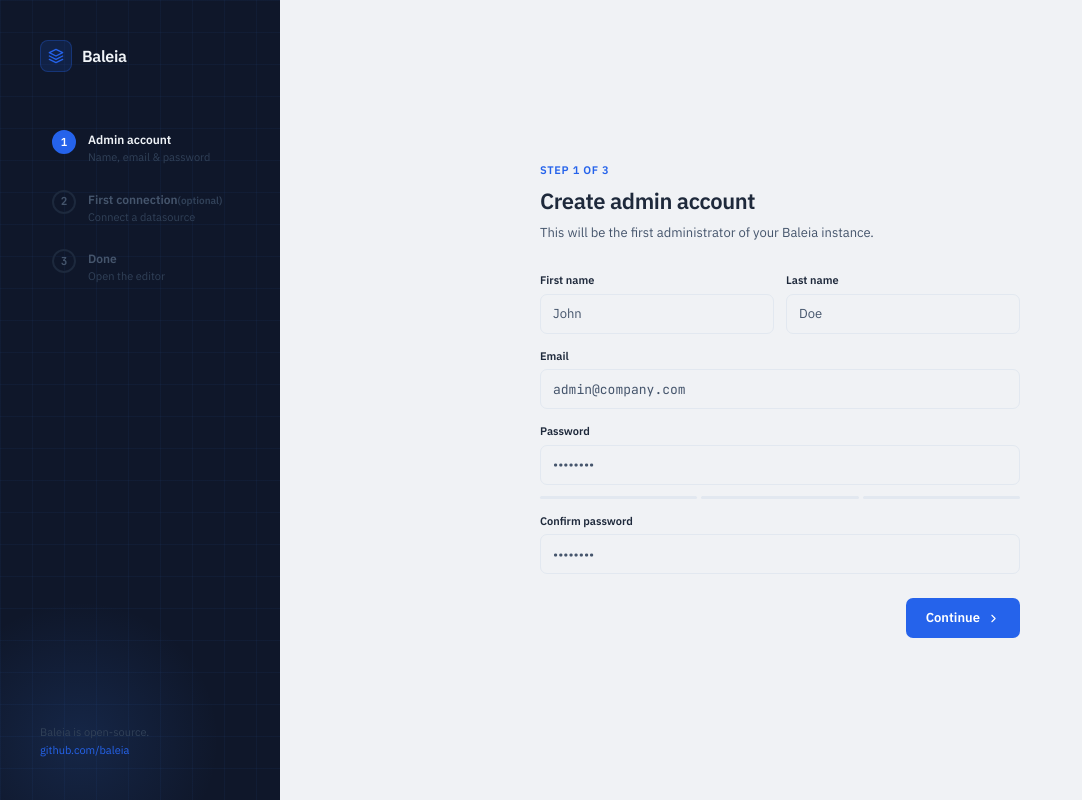
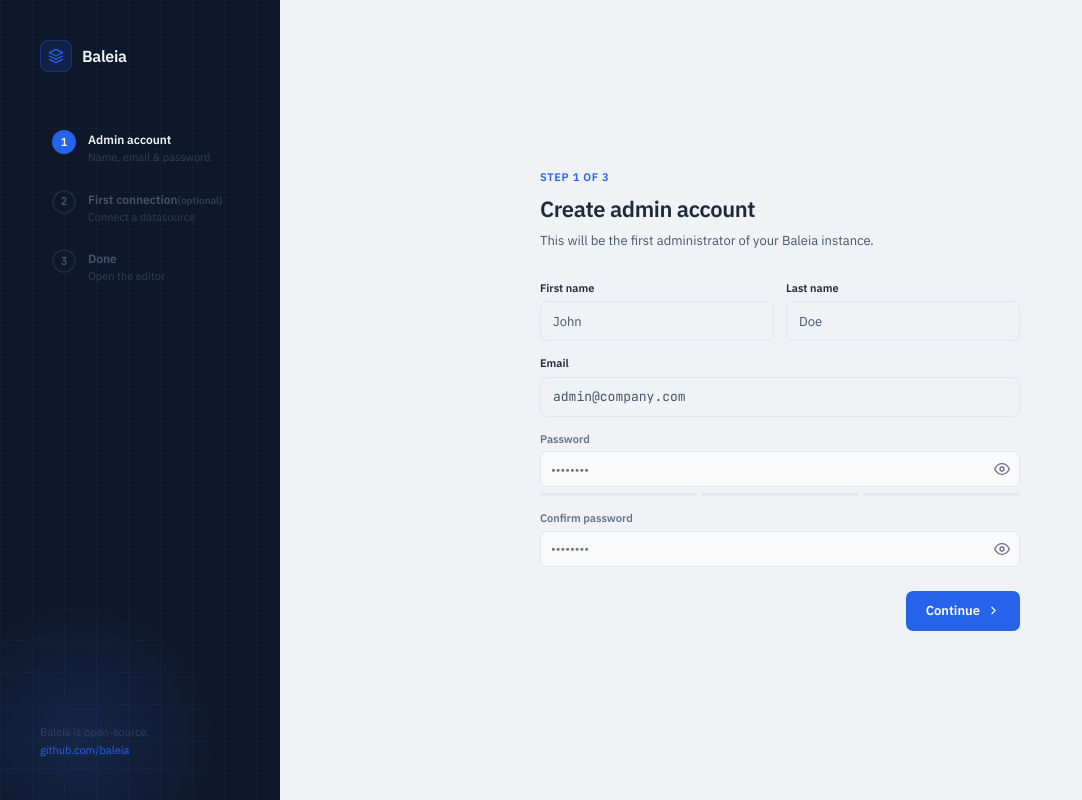
Before and after one commit to maltzsama/baleia, a SvelteKit app in the folder web/: page /setup in a window 1280 px wide. Shown: the whole page, without its empty margins (0-1082 px from the left). Built offline with nearby package versions, Linux system fonts and the light colour scheme; no server answers; what openapi-fetch would draw is missing.

Commit message:
feat(web): add a shared password input with a show/hide toggle (#247)

```diff
--- /dev/null
+++ b/web/src/lib/ui/PasswordInput.svelte
@@ -0,0 +1,110 @@
+<script lang="ts">
+	import type { FullAutoFill } from 'svelte/elements';
+
+	let {
+		value = $bindable(''),
+		label,
+		id,
+		name,
+		placeholder,
+		autocomplete,
+		required = false,
+		disabled = false,
+		error,
+		class: className = '',
+		oninput,
+		onkeydown
+	}: {
+		value?: string;
+		label?: string;
+		id?: string;
+		name?: string;
+		placeholder?: string;
+		autocomplete?: FullAutoFill;
+		required?: boolean;
+		disabled?: boolean;
+		error?: string;
+		class?: string;
+		oninput?: (event: Event) => void;
+		onkeydown?: (event: KeyboardEvent) => void;
+	} = $props();
+
+	let revealed = $state(false);
+	let inputEl: HTMLInputElement | undefined = $state();
+	const uid = $props.id();
+	const inputId = $derived(id ?? `password-${uid}`);
+	const errorId = $derived(`${inputId}-error`);
+
+	const base =
+		'w-full rounded-md border bg-bg-toolbar px-2.5 text-xs text-text-main outline-none transition-shadow duration-150 placeholder:text-text-muted focus:border-primary focus:bg-bg-panel focus:shadow-[0_0_0_3px_rgba(59,130,246,.08)] disabled:cursor-not-allowed disabled:opacity-60';
+
+	// The toggle is a real button and never submits the form. Focus returns to
+	// the field so typing continues where the user left off (FD11).
+	function toggle() {
+		revealed = !revealed;
+		inputEl?.focus();
+	}
+</script>
+
+<div class="flex flex-col gap-1">
+	{#if label}
+		<label for={inputId} class="text-[11px] font-semibold text-text-muted">{label}</label>
+	{/if}
+	<div class="relative">
+		<input
+			bind:this={inputEl}
+			id={inputId}
+			{name}
+			type={revealed ? 'text' : 'password'}
+			{placeholder}
+			{autocomplete}
+			{required}
+			{disabled}
+			bind:value
+			{oninput}
+			{onkeydown}
+			class="{base} {error ? 'border-danger' : 'border-border'} h-9 pr-9 {className}"
+			aria-invalid={error ? 'true' : undefined}
+			aria-describedby={error ? errorId : undefined}
+		/>
+		<button
+			type="button"
+			onclick={toggle}
+			aria-pressed={revealed}
+			aria-label={revealed ? 'Hide password' : 'Show password'}
+			title={revealed ? 'Hide password' : 'Show password'}
+			class="absolute inset-y-0 right-0 flex w-9 items-center justify-center rounded-r-md text-text-muted transition-colors hover:text-text-main focus:outline-none focus-visible:ring-2 focus-visible:ring-primary"
+		>
+			{#if revealed}
+				<svg
+					viewBox="0 0 24 24"
+					class="h-4 w-4"
+					fill="none"
+					stroke="currentColor"
+					stroke-width="2"
+					aria-hidden="true"
+				>
+					<path
+						d="M17.94 17.94A10.07 10.07 0 0 1 12 20c-7 0-11-8-11-8a18.45 18.45 0 0 1 5.06-5.94M9.9 4.24A9.12 9.12 0 0 1 12 4c7 0 11 8 11 8a18.5 18.5 0 0 1-2.16 3.19m-6.72-1.07a3 3 0 1 1-4.24-4.24"
+					/>
+					<line x1="1" y1="1" x2="23" y2="23" />
+				</svg>
+			{:else}
+				<svg
+					viewBox="0 0 24 24"
+					class="h-4 w-4"
+					fill="none"
+					stroke="currentColor"
+					stroke-width="2"
+					aria-hidden="true"
+				>
+					<path d="M1 12s4-8 11-8 11 8 11 8-4 8-11 8-11-8-11-8z" />
+					<circle cx="12" cy="12" r="3" />
+				</svg>
+			{/if}
+		</button>
+	</div>
+	{#if error}
+		<p id={errorId} class="text-[11px] text-danger">{error}</p>
+	{/if}
+</div>
--- a/web/src/lib/ui/index.ts
+++ b/web/src/lib/ui/index.ts
@@ -7,6 +7,7 @@
 export { default as IconButton } from './IconButton.svelte';
 export { default as Input } from './Input.svelte';
 export { default as Modal } from './Modal.svelte';
+export { default as PasswordInput } from './PasswordInput.svelte';
 export { default as Select } from './Select.svelte';
 export { default as Skeleton } from './Skeleton.svelte';
 export { default as Table } from './Table.svelte';
--- a/web/src/routes/(app)/profile/+page.svelte
+++ b/web/src/routes/(app)/profile/+page.svelte
@@ -4,6 +4,7 @@
 	import { authStore, type AuthUser } from '$lib/stores/auth.svelte';
 	import Button from '$lib/ui/Button.svelte';
 	import Input from '$lib/ui/Input.svelte';
+	import PasswordInput from '$lib/ui/PasswordInput.svelte';
 
 	let saving = $state(false);
 	let changingPassword = $state(false);
@@ -120,13 +121,17 @@
 				Change password
 			</h2>
 			<div class="mb-3">
-				<Input label="Current password" type="password" bind:value={currentPassword} />
+				<PasswordInput label="Current password" bind:value={currentPassword} />
 			</div>
 			<div class="mb-3">
-				<Input label="New password" type="password" bind:value={newPassword} />
+				<PasswordInput label="New password" autocomplete="new-password" bind:value={newPassword} />
 			</div>
 			<div class="mb-3">
-				<Input label="Confirm new password" type="password" bind:value={confirmPassword} />
+				<PasswordInput
+					label="Confirm new password"
+					autocomplete="new-password"
+					bind:value={confirmPassword}
+				/>
 			</div>
 			<div class="flex justify-end mt-2">
 				<Button
--- a/web/src/routes/login/+page.svelte
+++ b/web/src/routes/login/+page.svelte
@@ -1,6 +1,7 @@
 <script lang="ts">
 	import { onMount } from 'svelte';
 	import { API_ROOT, clearSession, client, setAccessToken, setRefreshToken } from '$lib/api/client';
+	import { Input, PasswordInput } from '$lib/ui';
 
 	// Retry-After is either a number of seconds or an HTTP-date. Returns the
 	// remaining delay in whole seconds, capped at one hour; 0 when absent,
@@ -175,9 +176,6 @@
 			/* storage unavailable */
 		}
 	}
-
-	const inputBase =
-		'w-full h-10 bg-bg-app dark:bg-[#1c2128] border border-border rounded-[7px] px-3 text-[13px] text-text-main outline-none transition-all duration-150 placeholder:text-text-muted focus:border-primary focus:shadow-[0_0_0_3px_rgba(59,130,246,.1)] focus:bg-bg-panel';
 </script>
 
 <div
@@ -259,32 +257,31 @@
 							{error}
 						</div>
 					{/if}
-					<div class="flex flex-col gap-[5px] mb-3.5">
-						<label class="text-[11px] font-semibold">Email</label>
-						<input
-							class="{inputBase} font-mono text-xs"
+					<div class="mb-3.5">
+						<Input
+							label="Email"
 							type="email"
+							autocomplete="email"
 							bind:value={email}
 							placeholder="you@company.com"
 							onkeydown={(e) => e.key === 'Enter' && doLogin()}
 						/>
 					</div>
-					<div class="flex flex-col gap-[5px] mb-3.5">
-						<label class="text-[11px] font-semibold">Password</label>
-						<div class="relative">
-							<input
-								class="{inputBase} {shakeField === 'password' ? 'animate-[shake_.35s_ease]' : ''}"
-								type="password"
-								bind:value={password}
-								placeholder="••••••••"
-								onkeydown={(e) => e.key === 'Enter' && doLogin()}
-							/>
-						</div>
+					<div class="mb-3.5">
+						<PasswordInput
+							label="Password"
+							autocomplete="current-password"
+							bind:value={password}
+							placeholder="••••••••"
+							class={shakeField === 'password' ? 'animate-[shake_.35s_ease]' : ''}
+							onkeydown={(e) => e.key === 'Enter' && doLogin()}
+						/>
 					</div>
 					<div class="text-right text-[11px] -mt-2 mb-4">
-						<span
-							class="text-primary cursor-pointer font-semibold hover:text-primary-hover"
-							onclick={() => go('forgot')}>Forgot password?</span
+						<button
+							type="button"
+							class="cursor-pointer border-none bg-transparent p-0 text-[11px] font-semibold text-primary hover:text-primary-hover"
+							onclick={() => go('forgot')}>Forgot password?</button
 						>
 					</div>
 					<button
@@ -324,15 +321,16 @@
 
 			{#if screen === 'forgot'}
 				<div class="flex flex-col animate-[fadeIn_.2s_ease]">
-					<div
-						class="flex items-center gap-[5px] text-xs font-semibold text-text-muted cursor-pointer mb-5 w-fit transition-colors duration-150 hover:text-text-main"
+					<button
+						type="button"
+						class="flex items-center gap-[5px] text-xs font-semibold text-text-muted cursor-pointer mb-5 w-fit border-none bg-transparent p-0 transition-colors duration-150 hover:text-text-main"
 						onclick={() => go('login')}
 					>
 						<svg viewBox="0 0 24 24" class="w-[13px] h-[13px]"
 							><polyline points="15 18 9 12 15 6" /></svg
 						>
 						Back to sign in
-					</div>
+					</button>
 					<div class="text-xl font-bold tracking-[-.4px] mb-1">Forgot password?</div>
 					<div class="text-[13px] text-text-muted mb-6 leading-[1.55]">
 						Enter your email and we'll send a link to reset your password.
@@ -344,11 +342,11 @@
 							{error}
 						</div>
 					{/if}
-					<div class="flex flex-col gap-[5px] mb-3.5">
-						<label class="text-[11px] font-semibold">Email</label>
-						<input
-							class="{inputBase} font-mono text-xs"
+					<div class="mb-3.5">
+						<Input
+							label="Email"
 							type="email"
+							autocomplete="email"
 							bind:value={email}
 							placeholder="you@company.com"
 							onkeydown={(e) => e.key === 'Enter' && sendReset()}
--- a/web/src/routes/reset-password/+page.svelte
+++ b/web/src/routes/reset-password/+page.svelte
@@ -2,6 +2,7 @@
 	import { onMount } from 'svelte';
 	import { resolve } from '$app/paths';
 	import { client } from '$lib/api/client';
+	import { PasswordInput } from '$lib/ui';
 
 	const MIN_LENGTH = 8;
 
@@ -63,9 +64,6 @@
 			busy = false;
 		}
 	}
-
-	const inputBase =
-		'w-full h-10 bg-bg-app dark:bg-[#1c2128] border border-border rounded-[7px] px-3 text-[13px] text-text-main outline-none transition-all duration-150 placeholder:text-text-muted focus:border-primary focus:shadow-[0_0_0_3px_rgba(59,130,246,.1)] focus:bg-bg-panel';
 </script>
 
 <svelte:head>
@@ -108,12 +106,10 @@
 							{error}
 						</div>
 					{/if}
-					<div class="flex flex-col gap-[5px] mb-3.5">
-						<label class="text-[11px] font-semibold" for="new-pw">New password</label>
-						<input
+					<div class="mb-3.5">
+						<PasswordInput
 							id="new-pw"
-							class={inputBase}
-							type="password"
+							label="New password"
 							autocomplete="new-password"
 							bind:value={newPassword}
 							placeholder="••••••••"
@@ -141,12 +137,10 @@
 							{/if}
 						</div>
 					</div>
-					<div class="flex flex-col gap-[5px] mb-3.5">
-						<label class="text-[11px] font-semibold" for="confirm-pw">Confirm password</label>
-						<input
+					<div class="mb-3.5">
+						<PasswordInput
 							id="confirm-pw"
-							class={inputBase}
-							type="password"
+							label="Confirm password"
 							autocomplete="new-password"
 							bind:value={confirmPassword}
 							placeholder="••••••••"
--- a/web/src/routes/setup/+page.svelte
+++ b/web/src/routes/setup/+page.svelte
@@ -1,5 +1,6 @@
 <script lang="ts">
 	import { client, setAccessToken, setRefreshToken } from '$lib/api/client';
+	import { PasswordInput } from '$lib/ui';
 	import ConnectionWizard from '$lib/connections/ConnectionWizard.svelte';
 
 	let step = $state(1);
@@ -173,12 +174,11 @@
 						placeholder="admin@company.com"
 					/>
 				</div>
-				<div class="flex flex-col gap-[5px] mb-3.5">
-					<label class="text-[11px] font-semibold" for="setup-password">Password</label>
-					<input
+				<div class="mb-3.5">
+					<PasswordInput
 						id="setup-password"
-						class={inputBase}
-						type="password"
+						label="Password"
+						autocomplete="new-password"
 						bind:value={password}
 						placeholder="••••••••"
 						oninput={(e) => checkStrength((e.target as HTMLInputElement).value)}
@@ -198,12 +198,11 @@
 						{/each}
 					</div>
 				</div>
-				<div class="flex flex-col gap-[5px] mb-3.5">
-					<label class="text-[11px] font-semibold" for="setup-confirm">Confirm password</label>
-					<input
+				<div class="mb-3.5">
+					<PasswordInput
 						id="setup-confirm"
-						class={inputBase}
-						type="password"
+						label="Confirm password"
+						autocomplete="new-password"
 						bind:value={confirmPass}
 						placeholder="••••••••"
 					/>
```
Also changed, not shown: 2 other files (tests, documents, lock files or other folders).
